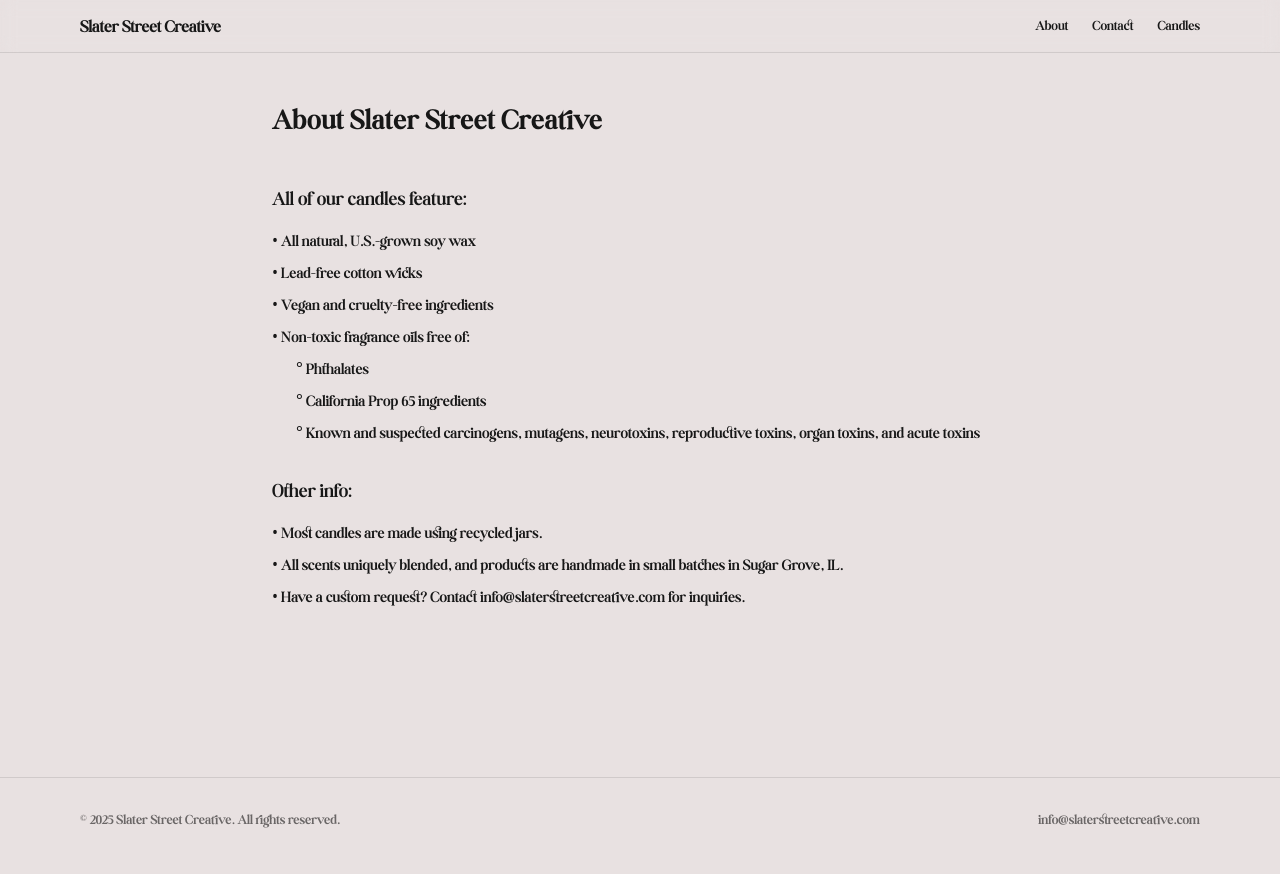
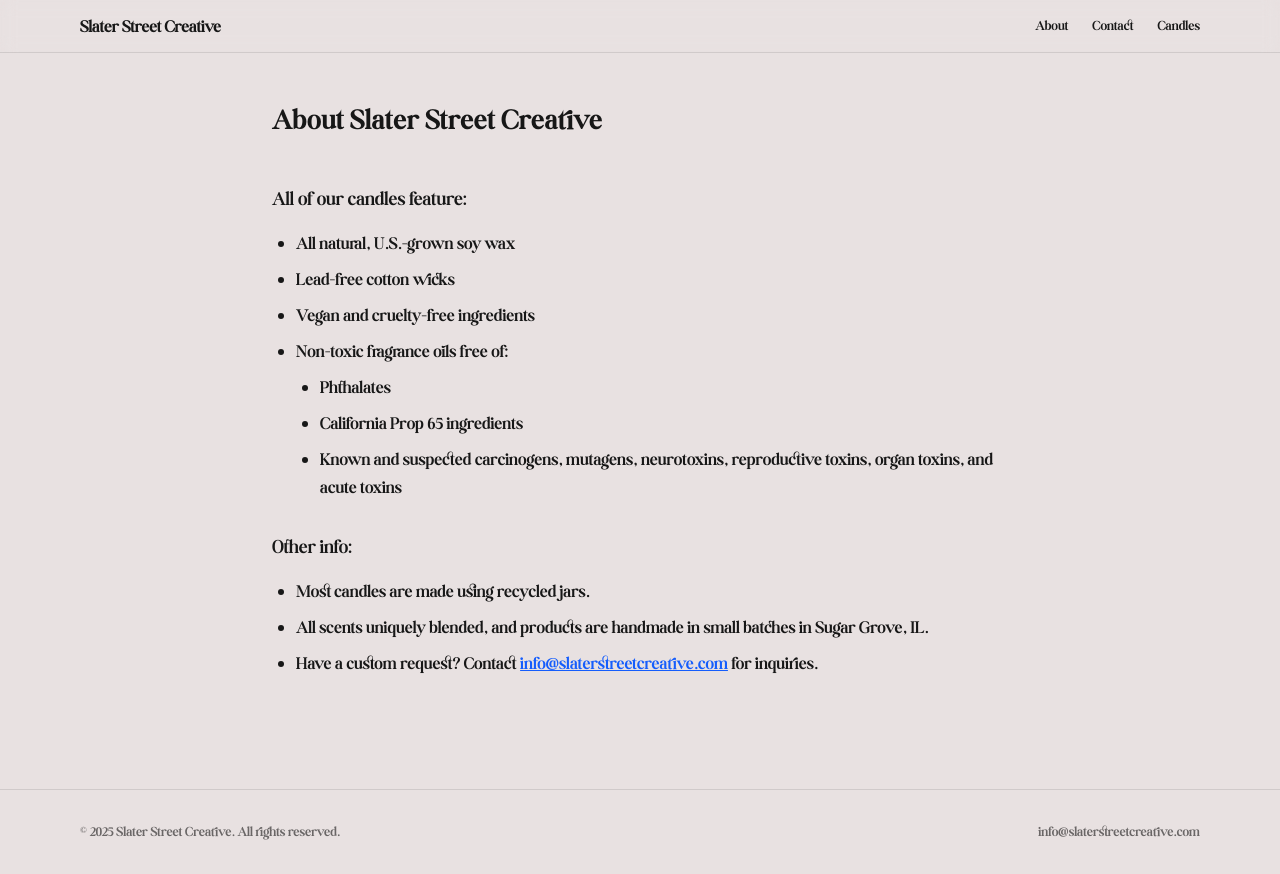
Before and after one commit to zzboncak/slater-street-creative, a Next.js app: page /about in a window 1280 px wide. Built offline with nearby package versions, Linux system fonts and the light colour scheme; no server answers.

Commit message:
Some styling changes

```diff
--- a/src/app/about/page.tsx
+++ b/src/app/about/page.tsx
@@ -3,20 +3,28 @@ export const metadata = { title: "About" };
 export default function AboutPage() {
   return (
     <div className="mx-auto max-w-3xl px-4 py-12 space-y-6">
-      <h1 className="text-3xl font-semibold mb-12">About Slater Street Creative</h1>
+      <h1 className="text-3xl font-semibold mb-12">
+        About Slater Street Creative
+      </h1>
 
       <div className="space-y-8">
         <section>
-          <h2 className="text-xl font-medium mb-4">All of our candles feature:</h2>
-          <ul className="space-y-2">
-            <li>• All natural, U.S.-grown soy wax</li>
-            <li>• Lead-free cotton wicks</li>
-            <li>• Vegan and cruelty-free ingredients</li>
-            <li>• Non-toxic fragrance oils free of:
-              <ul className="ml-6 mt-2 space-y-2">
-                <li>° Phthalates</li>
-                <li>° California Prop 65 ingredients</li>
-                <li>° Known and suspected carcinogens, mutagens, neurotoxins, reproductive toxins, organ toxins, and acute toxins</li>
+          <h2 className="text-xl font-medium mb-4">
+            All of our candles feature:
+          </h2>
+          <ul className="space-y-2 list-disc pl-6 text-lg">
+            <li>All natural, U.S.-grown soy wax</li>
+            <li>Lead-free cotton wicks</li>
+            <li>Vegan and cruelty-free ingredients</li>
+            <li>
+              Non-toxic fragrance oils free of:
+              <ul className="ml-6 mt-2 space-y-2 list-disc">
+                <li>Phthalates</li>
+                <li>California Prop 65 ingredients</li>
+                <li>
+                  Known and suspected carcinogens, mutagens, neurotoxins,
+                  reproductive toxins, organ toxins, and acute toxins
+                </li>
               </ul>
             </li>
           </ul>
@@ -24,10 +32,22 @@ export default function AboutPage() {
 
         <section>
           <h2 className="text-xl font-medium mb-4">Other info:</h2>
-          <ul className="space-y-2">
-            <li>• Most candles are made using recycled jars.</li>
-            <li>• All scents uniquely blended, and products are handmade in small batches in Sugar Grove, IL.</li>
-            <li>• Have a custom request? Contact <a href="mailto:info@slaterstreetcreative.com">info@slaterstreetcreative.com</a> for inquiries.</li>
+          <ul className="space-y-2 list-disc pl-6 text-lg">
+            <li>Most candles are made using recycled jars.</li>
+            <li>
+              All scents uniquely blended, and products are handmade in small
+              batches in Sugar Grove, IL.
+            </li>
+            <li>
+              Have a custom request? Contact{" "}
+              <a
+                href="mailto:info@slaterstreetcreative.com"
+                className="text-blue-600 underline"
+              >
+                info@slaterstreetcreative.com
+              </a>{" "}
+              for inquiries.
+            </li>
           </ul>
         </section>
       </div>
--- a/src/app/contact/page.tsx
+++ b/src/app/contact/page.tsx
@@ -7,7 +7,7 @@ export default function ContactPage() {
     <div className="max-w-2xl mx-auto px-4 py-12 space-y-8">
       <header className="space-y-2">
         <h1 className="text-3xl font-semibold">Contact Us</h1>
-        <p className="text-gray-600">
+        <p className="text-gray-600 text-lg">
           For orders, inquiries, or custom scent blends, contact{" "}
           <a
             href="mailto:info@slaterstreetcreative.com"
--- a/src/app/globals.css
+++ b/src/app/globals.css
@@ -29,13 +29,13 @@
   --font-mono: var(--font-geist-mono);
   --color-muted-foreground: rgba(1, 1, 1, 0.55);
 }
-
-@media (prefers-color-scheme: dark) {
+/** Dark mode styles (optional) - re-enable when ready */
+/* @media (prefers-color-scheme: dark) {
   :root {
     --background: #0a0a0a;
     --foreground: #ededed;
   }
-}
+} */
 
 body {
   background: var(--background);
```
